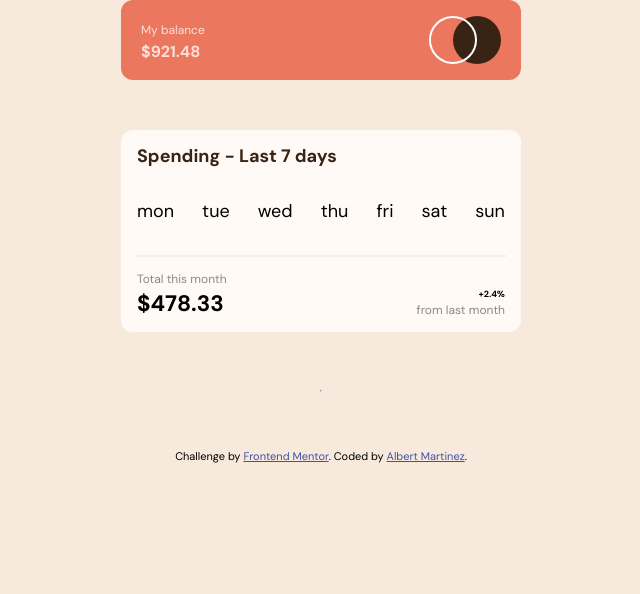
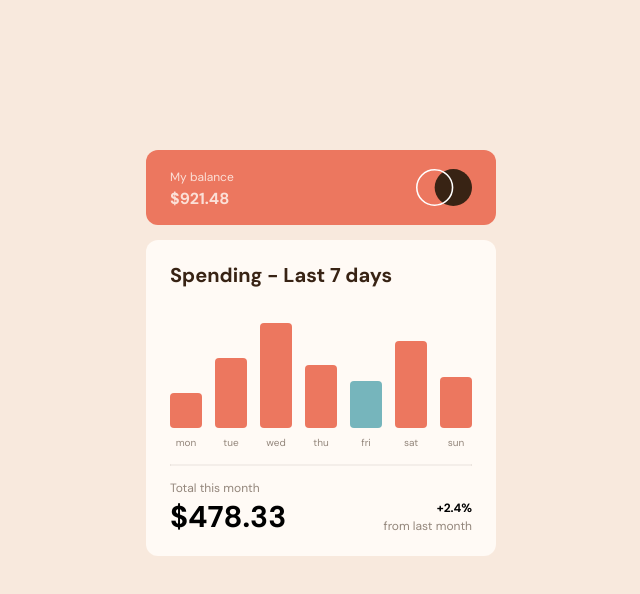
Before and after one commit to ialbertmartinez/expenses-chart, a plain HTML site: page index.html in a window 1280 px wide. Shown: the whole page, without its empty margins (319-959 px from the left). Drawn offline with Linux system fonts and the light colour scheme.

Commit message:
add graphic chart and populate with JSON data

```diff
--- a/data.json
+++ b/data.json
@@ -1,4 +1,4 @@
-export const BALANCES = [
+[
 	{
 		"day": "mon",
 		"amount": 17.45
--- a/index.html
+++ b/index.html
@@ -33,6 +33,7 @@
 	</head>
 
 	<body class="page">
+		<section class="page__wrapper">
 			<header class="header">
 				<div class="header__column header__column_balance">
 					<h1 class="field field__title field__title_header">My balance</h1>
@@ -40,6 +41,7 @@
 				</div>
 				<div class="header__column">
 					<img
+						class="header__logo"
 						src="images/logo.svg"
 						alt="expenses chart logo of two symmetric circles; 1 lined and the other filled " />
 				</div>
@@ -50,41 +52,13 @@
 					<header class="main__header">
 						<h2 class="main__header-text">Spending - Last 7 days</h2>
 					</header>
+
 					<section class="main__chart">
-					<div class="chart">
-						<div class="chart__weekly">
-							<div class="bar">
-								<div class="bar__graph"></div>
-								<p class="bar__day">mon</p>
-							</div>
-							<div class="bar">
-								<div class="bar__graph"></div>
-								<p class="bar__day">tue</p>
-							</div>
-							<div class="bar">
-								<div class="bar__graph active"></div>
-								<p class="bar__day">wed</p>
-							</div>
-							<div class="bar">
-								<div class="bar__graph"></div>
-								<p class="bar__day">thu</p>
-							</div>
-							<div class="bar">
-								<div class="bar__graph"></div>
-								<p class="bar__day">fri</p>
-							</div>
-							<div class="bar">
-								<div class="bar__graph"></div>
-								<p class="bar__day">sat</p>
-							</div>
-							<div class="bar">
-								<div class="bar__graph"></div>
-								<p class="bar__day">sun</p>
-							</div>
-						</div>
-					</div>
+						<div id="chart" class="chart"></div>
 					</section>
+
 					<div class="main__divider"></div>
+
 					<footer class="main__footer footer">
 						<!-- <div class="footer__columns"> -->
 						<!-- col 1 -->
@@ -107,15 +81,14 @@
 					</footer>
 				</div>
 			</main>
-
-		<hr />
-
-		<div class="attribution">
+		</section>
+		<!-- <div class="attribution">
 			Challenge by
 			<a href="https://www.frontendmentor.io?ref=challenge" target="_blank"
 				>Frontend Mentor</a
 			>. Coded by <a href="https://ialbertmartinez.com">Albert Martinez</a>.
-		</div>
-		<script src="scripts/main.js"></script>
+		</div> -->
+		<!-- <script type="module" src="data.json"></script> -->
+		<script src="./scripts/main.js"></script>
 	</body>
 </html>
--- a/scripts/main.js
+++ b/scripts/main.js
@@ -0,0 +1,67 @@
+const dataSetEls = document.getElementById("chart");
+const myReq = new Request("data.json");
+const dateCalculation = new Date();
+let day = dateCalculation.getDay();
+
+fetch(myReq)
+	.then(response => response.json())
+	.then(data => {
+		for (let i = 0; i < data.length; i++) {
+			console.log(`data.day 1: ${data[i].day}`);
+			console.log(`data.day 1: ${data[i].amount}`);
+			const dataSetEl = document.createElement("div");
+			const amountEl = document.createElement("div");
+			const dayEl = document.createElement("p");
+
+			amountEl.style.height = `${data[i].amount * 2}px`;
+			amountEl.className = "chart__amount";
+
+			dayEl.className = "chart__day";
+			dayEl.textContent = data[i].day;
+			if (data[i].day === getDayName(day)) {
+				amountEl.className = "chart__amount active";
+			} else {
+				amountEl.className = "chart__amount";
+			}
+
+			dataSetEl.className = "chart__data-set";
+			dataSetEl.appendChild(amountEl);
+			dataSetEl.appendChild(dayEl);
+			dataSetEls.appendChild(dataSetEl);
+		}
+	})
+	.catch(console.error);
+
+function getDayName(day) {
+	switch (day) {
+		case 0:
+			return "sun";
+			break;
+		case 1:
+			return "mon";
+			break;
+		case 2:
+			return "tue";
+			break;
+		case 3:
+			return "wed";
+			break;
+		case 4:
+			return "thu";
+			break;
+		case 5:
+			return "fri";
+			break;
+		case 6:
+			return "sat";
+			break;
+	}
+}
+//function createHTMLEls(data) {
+//	const amountEl = document.createElement("div");
+//			amountEl.className = "chart__amount";
+//}
+
+// async function updateChart(spendingData) {
+// 	let spending = await fetch(spendingData);
+// }
--- a/style.css
+++ b/style.css
@@ -1,10 +1,22 @@
 .page {
 	background: hsl(27, 66%, 92%);
-	font-family: "DM Sans", Arial, sans-serif;
+	font-family: "DM Sans", arial, sans-serif;
 	display: flex;
 	flex-direction: column;
-	gap: 50px;
+	justify-content: center;
+	align-items: center;
+	gap: 20px;
+	padding-top: 150px;
 }
+
+.page__wrapper {
+	max-width: 350px;
+	font-family: "DM Sans", arial, sans-serif;
+	display: flex;
+	flex-direction: column;
+	gap: 15px;
+}
+
 /* soft red: bg and bar-graph:normal */
 .header {
 	box-sizing: border-box;
@@ -13,9 +25,9 @@
 	flex-flow: row nowrap;
 	align-items: center;
 	justify-content: space-between;
-	min-width: 400px;
+	min-width: 350px;
 	margin: 0 auto;
-	padding: 16px 20px;
+	padding: 15px 24px;
 	border-radius: 12px;
 }
 
@@ -37,7 +49,7 @@
 */
 .field {
 	box-sizing: border-box;
-	font-family: "DM Sans", Arial, sans-serif;
+	font-family: "DM Sans", arial, sans-serif;
 	margin: 0;
 	padding: 0;
 	/* color: hsla(33, 100%, 98%, 80%); */
@@ -70,8 +82,7 @@
 .header__logo {
 	box-sizing: border-box;
 	display: block;
-	min-width: 100%;
-	width: 75px;
+	max-width: 56px;
 	height: auto;
 }
 
@@ -82,26 +93,24 @@
 	flex-flow: row nowrap;
 	max-width: 1440px;
 	margin: 0 auto;
-	/* padding: 16px 20px; */
-	/* background: #fffaf5; */
-	/* flex-flow: column nowrap; */
-	/* align-items: flex-start; */
 }
 
 .main__wrapper {
 	box-sizing: border-box;
 	display: flex;
 	flex-flow: column nowrap;
-	align-items: stretch-between;
-	gap: 16px;
-	/* width: 100%; */
+	align-items: space-between;
+	gap: 16px 20px;
 	background: #fffaf5;
-	min-width: 400px;
+	min-width: 350px;
 	font-size: 18px;
-	padding: 16px;
+	padding: 24px;
 	border-radius: 12px;
 }
 
+.main__header {
+	margin-bottom: auto;
+}
 /* dark brown: main-body-text */
 .main__header-text {
 	color: hsl(25, 47%, 15%);
@@ -109,22 +118,48 @@
 	padding: 0;
 	margin-block: 0;
 	margin-inline: 0;
-	font-size: 18px;
-	font-family: "DM Sans", "Source Sans Pro", sans-serif;
+	font-size: 20px;
+	font-family: "DM Sans", arial, sans-serif;
 	font-weight: 700;
 }
 
-.chart {
+.main__chart {
 	min-width: 100%;
 }
-.chart__weekly {
+
+.chart {
+	font-family: "DM Sans", arial, sans-serif;
 	display: flex;
 	flex-flow: row nowrap;
 	justify-content: space-between;
-	align-items: center;
+	align-items: baseline;
+	column-gap: 13px;
 }
+
+.chart__data-set {
+	flex: 10%;
+	padding-top: 20px;
+}
+
+.chart__amount {
+	box-sizing: border-box;
+	background-color: hsl(10, 79%, 65%);
+	border-radius: 4px;
+	margin-bottom: 10px;
+}
+
+.chart__day {
+	margin: 0;
+	box-sizing: border-box;
+	line-height: 1;
+	font-size: 10px;
+	font-weight: 400;
+	color: hsl(28, 10%, 53%);
+	text-align: center;
+}
+
 /* cyan: bar-graph:active */
-.bar__graph.active {
+.chart__amount.active {
 	background-color: hsl(186, 34%, 60%);
 }
 .main__divider {
@@ -140,26 +175,12 @@
 	box-sizing: border-box;
 	display: grid;
 	grid-template-areas: "spent change";
-	/* box-sizing: border-box;
-	background: hsl(33, 100%, 98%);
-	display: flex;
-	flex-flow: row nowrap;
-	align-items: center;
-	justify-content: space-between;
-	min-width: 400px;
-	margin: 0 auto;
-	padding: 16px 20px;
-	border-radius: 12px; */
 }
 
 .footer__columns {
 	box-sizing: border-box;
 	display: grid;
 	grid-template-areas: "spent change";
-	/* justify-content: space-between; */
-	/* align-items: space-between; */
-	/* max-width: 50%	; */
-	/* min-width: 400px; */
 }
 
 .footer__column {
@@ -186,7 +207,7 @@
 }
 
 .field__value_spent {
-	font-size: 1.4rem;
+	font-size: 30px;
 	line-height: 1;
 	padding-top: 4px;
 }
@@ -200,11 +221,12 @@
 .field__title_footer-reverse {
 	color: hsl(28, 10%, 53%);
 	line-height: 1;
+	font-weight: 400;
+	font-size: 12px;
 }
 
 .field__value_change {
 	margin-top: auto;
-	font-size: xx-small;
+	font-size: 12px;
 	padding-bottom: 4px;
 }
-/* Very pale orange: */
```
Lines whose indentation alone changed are shown as unchanged.
